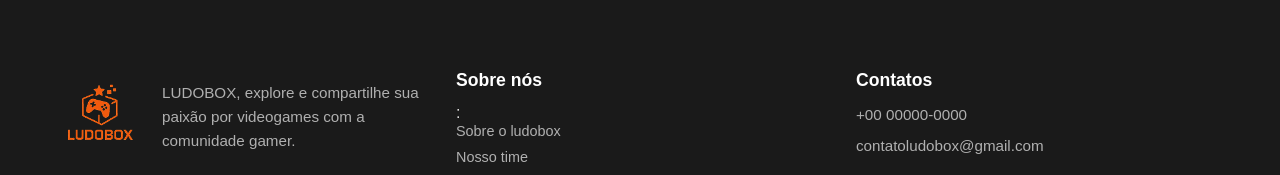
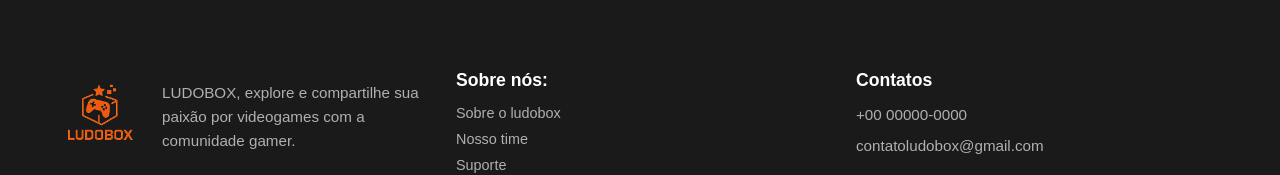
Before and after one commit to BrunoSantos751/Ludobox, a React (Vite) app in the folder frontend/: page / in a window 1280 px wide. Shown: the part 502-677 px from the top of the page. Built offline with nearby package versions, Linux system fonts and the light colour scheme; no server answers.

Commit message:
footer fix

```diff
--- a/frontend/src/components/Footer/Footer.jsx
+++ b/frontend/src/components/Footer/Footer.jsx
@@ -10,7 +10,7 @@ export default function Footer(){
                     <p>LUDOBOX, explore e compartilhe sua paixão por videogames com a comunidade gamer.</p>
                 </div>
                 <div className="sobre">
-                    <p>Sobre nós</p>:
+                    <p>Sobre nós:</p>
                     <ul>
                         <li><a href="/sobre">Sobre o ludobox</a></li>
                         <li><a href="/time">Nosso time</a></li>
```
